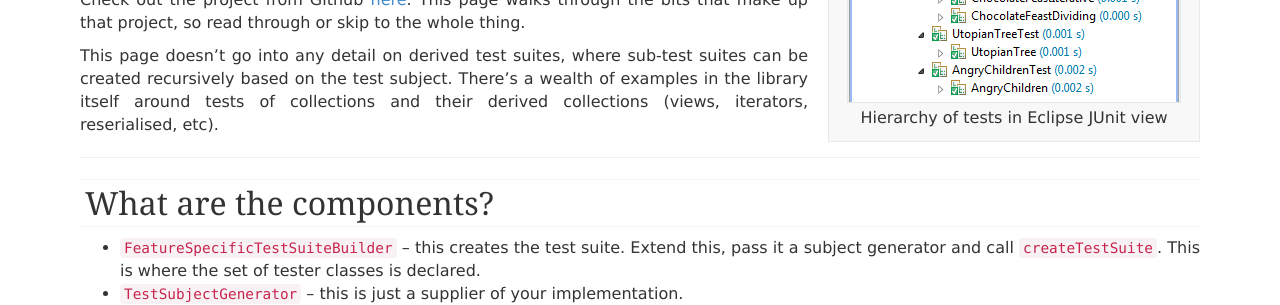
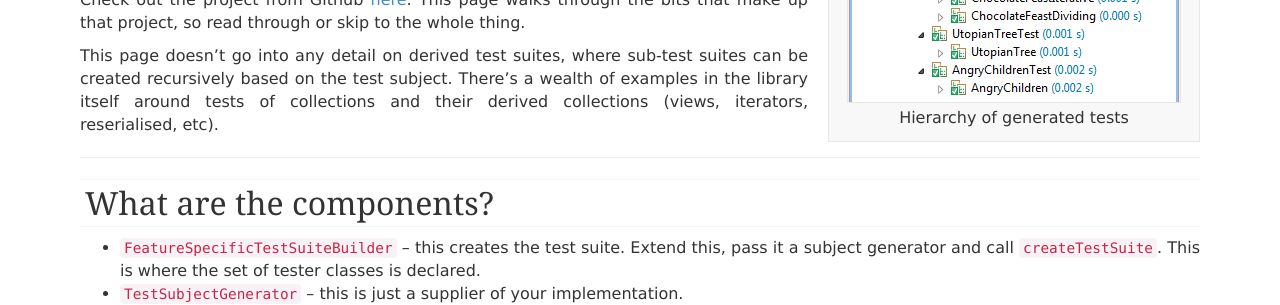
Before and after one commit to joekearney/joekearney.github.io, a Jekyll site: the page built from _posts/2014-04-20-guava-testlib-example.md, in a window 1280 px wide and 900 px high, scrolled down 420 px. Shown: the part 152-457 px from the top of the window. Built offline with Jekyll 4.4.1, drawn with Linux system fonts in a browser that asks for light colours; nearby versions of some CDN libraries; some web fonts are replaced; Markdown is read by kramdown in place of the engine named in the settings.

Commit message:
caption wording

```diff
--- a/_posts/2014-04-20-guava-testlib-example.md
+++ b/_posts/2014-04-20-guava-testlib-example.md
@@ -13,8 +13,8 @@ permalink: /work/guava-testlib-example.html
 ---
 
 <div style="float: right" class="inline-image">
-  <img src="/images/hacker-rank-testlib-junit.png" alt="Hierarchy of tests in Eclipse JUnit view" title="Testlib hierarchy example" />
-  <div class="inline-image-cap"><p>Hierarchy of tests in Eclipse JUnit view</p></div>
+  <img src="/images/hacker-rank-testlib-junit.png" alt="Hierarchy of generated tests in Eclipse JUnit view" title="Testlib hierarchy example" />
+  <div class="inline-image-cap"><p>Hierarchy of generated tests</p></div>
 </div>
 
 Guava Testlib was written to test collections implementations exhaustively. It's general enough to allow tests to be written for any interface and have them run against many different implementations. It generates the cross product (filtered according to features) of tests and implementations and puts them in a nice hierarchy that looks great in Eclipse.
```
